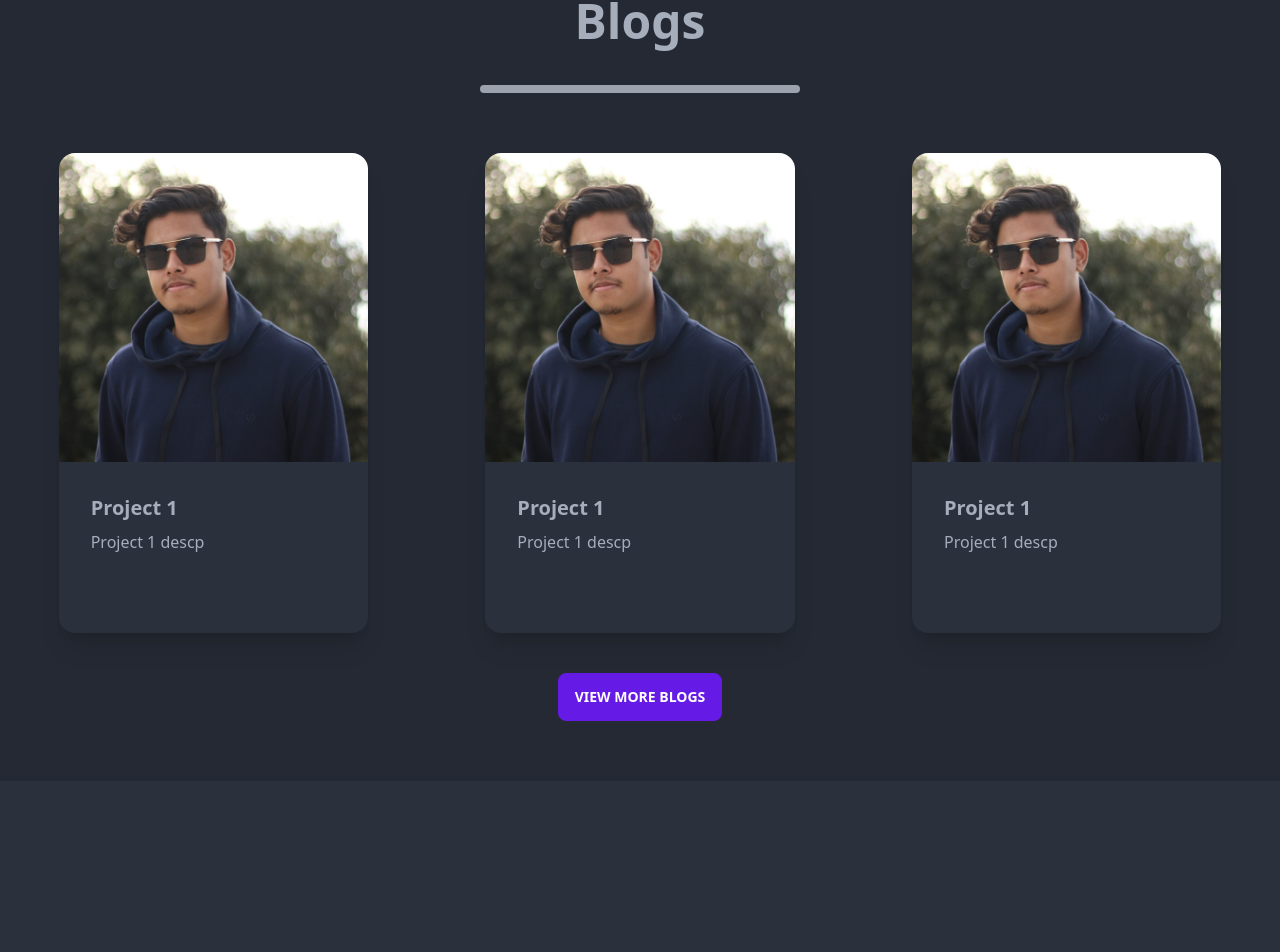
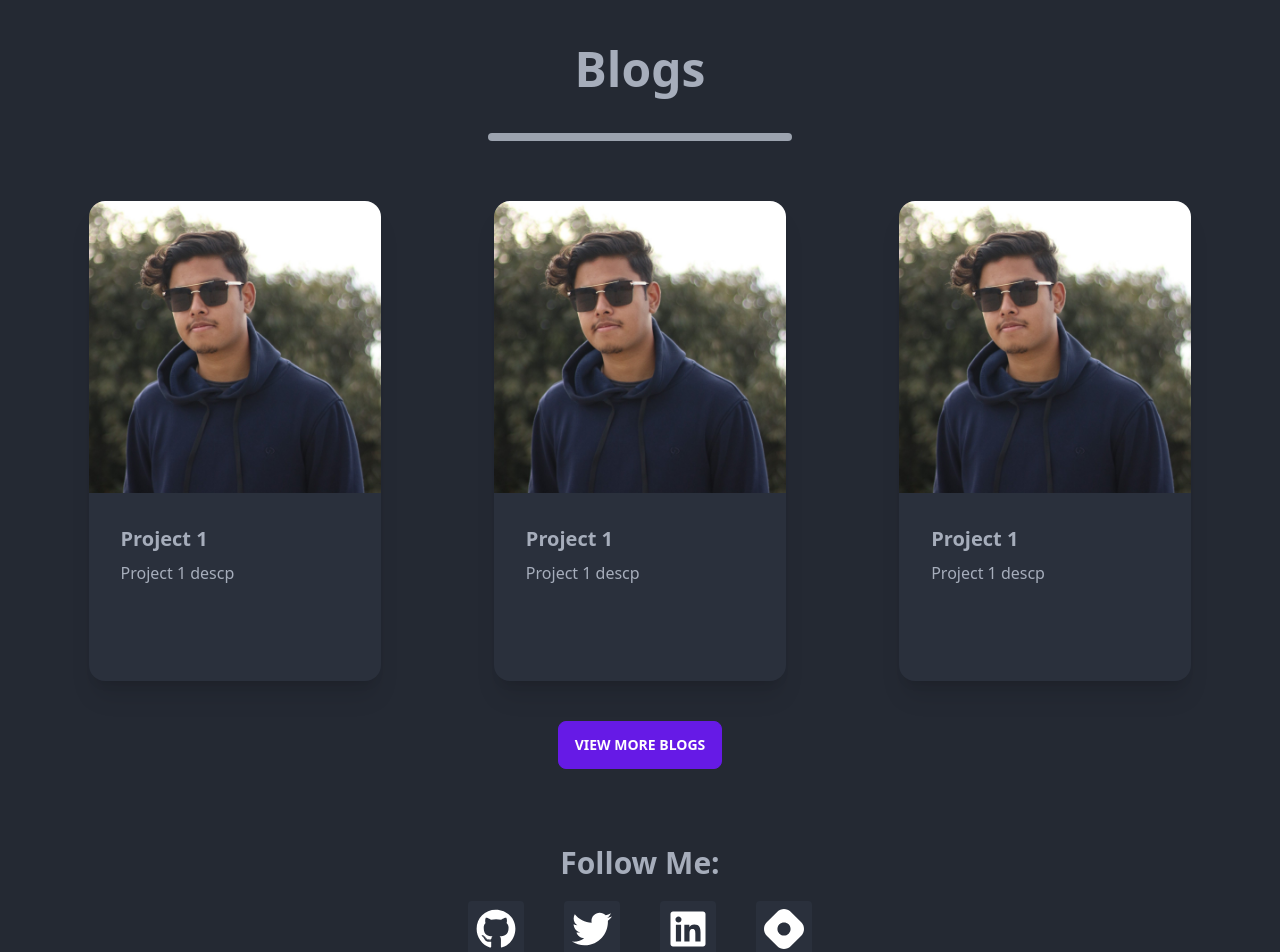
Before and after one commit to Abhinavxox/Portfolio-V2, a React (Vite) app: page / in a window 1280 px wide. Shown: the part 2435-3387 px from the top of the page. Before the commit the page ends 3216 px from the top, so only its background shows below. Built offline with nearby package versions, Linux system fonts and the light colour scheme; the HTML template or start-up script is replaced by a standard one.

Commit message:
<Fix>:[Added footer and animation fix ]

```diff
--- a/package.json
+++ b/package.json
@@ -14,7 +14,7 @@
     "daisyui": "^2.51.6",
     "react": "^18.2.0",
     "react-dom": "^18.2.0",
-    "react-intersection-observer": "^9.4.3",
+    "react-icons": "^4.9.0",
     "react-router-dom": "^6.11.1"
   },
   "devDependencies": {
--- a/src/App.jsx
+++ b/src/App.jsx
@@ -1,4 +1,5 @@
 import BlogsHero from "./components/BlogsHero";
+import Footer from "./components/Footer";
 import Hero from "./components/Hero";
 import Navbar from "./components/Navbar";
 import ProjectsHero from "./components/ProjectsHero";
@@ -13,6 +14,7 @@
         <Timeline />
         <ProjectsHero />
         <BlogsHero />
+        <Footer />
       </div>
     </>
   );
--- a/src/components/BlogsHero.jsx
+++ b/src/components/BlogsHero.jsx
@@ -1,8 +1,24 @@
 import React from "react";
 import Card from "../layouts/Card";
+import { useSpring, animated } from "@react-spring/web";
 
 const BlogsHero = () => {
+  const trailProps = useSpring({
+    from: { opacity: 0, transform: "translateY(50px)" },
+    to: { opacity: 1, transform: "translateY(0)" },
+    config: { duration: 1000 },
+  });
+
+  const imageProps = useSpring({
+    from: { opacity: 0 },
+    to: { opacity: 1 },
+    config: { duration: 1000 },
+  });
   return (
+    <animated.div
+      style={trailProps}
+      className="flex flex-col justify-center px-8 py-4 text-center lg:text-left"
+    >
       <div className="mx-auto py-10">
         <h1 className="text-5xl font-bold text-center pt-5">Blogs</h1>
         <div className="flex justify-center py-10">
@@ -31,6 +47,7 @@
           </button>
         </div>
       </div>
+    </animated.div>
   );
 };
 
--- /dev/null
+++ b/src/components/Footer.jsx
@@ -0,0 +1,62 @@
+import React from "react";
+const Footer = () => {
+  return (
+    <div className="pb-14">
+      <div className="w-full flex justify-center pb-5">
+        <h1 className="text-3xl font-bold">Follow Me:</h1>
+      </div>
+      <div className="w-full flex flex-row justify-center">
+        <div className="flex">
+          <div className="bg-base-100 w-14 h-14 rounded items-center justify-center flex mx-5 hover:scale-125 transition-transform duration-30">
+            <svg
+              xmlns="http://www.w3.org/2000/svg"
+              height="1em"
+              viewBox="0 0 496 512"
+              fill="white"
+              className="w-10 h-10"
+            >
+              <path d="M165.9 397.4c0 2-2.3 3.6-5.2 3.6-3.3.3-5.6-1.3-5.6-3.6 0-2 2.3-3.6 5.2-3.6 3-.3 5.6 1.3 5.6 3.6zm-31.1-4.5c-.7 2 1.3 4.3 4.3 4.9 2.6 1 5.6 0 6.2-2s-1.3-4.3-4.3-5.2c-2.6-.7-5.5.3-6.2 2.3zm44.2-1.7c-2.9.7-4.9 2.6-4.6 4.9.3 2 2.9 3.3 5.9 2.6 2.9-.7 4.9-2.6 4.6-4.6-.3-1.9-3-3.2-5.9-2.9zM244.8 8C106.1 8 0 113.3 0 252c0 110.9 69.8 205.8 169.5 239.2 12.8 2.3 17.3-5.6 17.3-12.1 0-6.2-.3-40.4-.3-61.4 0 0-70 15-84.7-29.8 0 0-11.4-29.1-27.8-36.6 0 0-22.9-15.7 1.6-15.4 0 0 24.9 2 38.6 25.8 21.9 38.6 58.6 27.5 72.9 20.9 2.3-16 8.8-27.1 16-33.7-55.9-6.2-112.3-14.3-112.3-110.5 0-27.5 7.6-41.3 23.6-58.9-2.6-6.5-11.1-33.3 2.6-67.9 20.9-6.5 69 27 69 27 20-5.6 41.5-8.5 62.8-8.5s42.8 2.9 62.8 8.5c0 0 48.1-33.6 69-27 13.7 34.7 5.2 61.4 2.6 67.9 16 17.7 25.8 31.5 25.8 58.9 0 96.5-58.9 104.2-114.8 110.5 9.2 7.9 17 22.9 17 46.4 0 33.7-.3 75.4-.3 83.6 0 6.5 4.6 14.4 17.3 12.1C428.2 457.8 496 362.9 496 252 496 113.3 383.5 8 244.8 8zM97.2 352.9c-1.3 1-1 3.3.7 5.2 1.6 1.6 3.9 2.3 5.2 1 1.3-1 1-3.3-.7-5.2-1.6-1.6-3.9-2.3-5.2-1zm-10.8-8.1c-.7 1.3.3 2.9 2.3 3.9 1.6 1 3.6.7 4.3-.7.7-1.3-.3-2.9-2.3-3.9-2-.6-3.6-.3-4.3.7zm32.4 35.6c-1.6 1.3-1 4.3 1.3 6.2 2.3 2.3 5.2 2.6 6.5 1 1.3-1.3.7-4.3-1.3-6.2-2.2-2.3-5.2-2.6-6.5-1zm-11.4-14.7c-1.6 1-1.6 3.6 0 5.9 1.6 2.3 4.3 3.3 5.6 2.3 1.6-1.3 1.6-3.9 0-6.2-1.4-2.3-4-3.3-5.6-2z" />
+            </svg>
+          </div>
+          <div className="bg-base-100 w-14 h-14 rounded items-center justify-center flex mx-5 hover:scale-125 transition-transform duration-30">
+            <svg
+              xmlns="http://www.w3.org/2000/svg"
+              height="1em"
+              viewBox="0 0 512 512"
+              fill="white"
+              className="w-10 h-10"
+            >
+              <path d="M459.37 151.716c.325 4.548.325 9.097.325 13.645 0 138.72-105.583 298.558-298.558 298.558-59.452 0-114.68-17.219-161.137-47.106 8.447.974 16.568 1.299 25.34 1.299 49.055 0 94.213-16.568 130.274-44.832-46.132-.975-84.792-31.188-98.112-72.772 6.498.974 12.995 1.624 19.818 1.624 9.421 0 18.843-1.3 27.614-3.573-48.081-9.747-84.143-51.98-84.143-102.985v-1.299c13.969 7.797 30.214 12.67 47.431 13.319-28.264-18.843-46.781-51.005-46.781-87.391 0-19.492 5.197-37.36 14.294-52.954 51.655 63.675 129.3 105.258 216.365 109.807-1.624-7.797-2.599-15.918-2.599-24.04 0-57.828 46.782-104.934 104.934-104.934 30.213 0 57.502 12.67 76.67 33.137 23.715-4.548 46.456-13.32 66.599-25.34-7.798 24.366-24.366 44.833-46.132 57.827 21.117-2.273 41.584-8.122 60.426-16.243-14.292 20.791-32.161 39.308-52.628 54.253z" />
+            </svg>
+          </div>
+
+          <div className="bg-base-100 w-14 h-14 rounded items-center justify-center flex mx-5 hover:scale-125 transition-transform duration-30">
+            <svg
+              xmlns="http://www.w3.org/2000/svg"
+              height="1em"
+              viewBox="0 0 448 512"
+              fill="white"
+              className="w-10 h-10"
+            >
+              <path d="M416 32H31.9C14.3 32 0 46.5 0 64.3v383.4C0 465.5 14.3 480 31.9 480H416c17.6 0 32-14.5 32-32.3V64.3c0-17.8-14.4-32.3-32-32.3zM135.4 416H69V202.2h66.5V416zm-33.2-243c-21.3 0-38.5-17.3-38.5-38.5S80.9 96 102.2 96c21.2 0 38.5 17.3 38.5 38.5 0 21.3-17.2 38.5-38.5 38.5zm282.1 243h-66.4V312c0-24.8-.5-56.7-34.5-56.7-34.6 0-39.9 27-39.9 54.9V416h-66.4V202.2h63.7v29.2h.9c8.9-16.8 30.6-34.5 62.9-34.5 67.2 0 79.7 44.3 79.7 101.9V416z" />
+            </svg>
+          </div>
+
+          <div className="bg-base-100 w-14 h-14 rounded items-center justify-center flex mx-5 hover:scale-125 transition-transform duration-30">
+            <svg
+              xmlns="http://www.w3.org/2000/svg"
+              height="1em"
+              viewBox="0 0 512 512"
+              fill="white"
+              className="w-10 h-10"
+            >
+              <path d="M35.19 171.1C-11.72 217.1-11.72 294 35.19 340.9L171.1 476.8C217.1 523.7 294 523.7 340.9 476.8L476.8 340.9C523.7 294 523.7 217.1 476.8 171.1L340.9 35.19C294-11.72 217.1-11.72 171.1 35.19L35.19 171.1zM315.5 315.5C282.6 348.3 229.4 348.3 196.6 315.5C163.7 282.6 163.7 229.4 196.6 196.6C229.4 163.7 282.6 163.7 315.5 196.6C348.3 229.4 348.3 282.6 315.5 315.5z" />
+            </svg>
+          </div>
+        </div>
+      </div>
+    </div>
+  );
+};
+
+export default Footer;
--- a/src/components/ProjectsHero.jsx
+++ b/src/components/ProjectsHero.jsx
@@ -1,8 +1,24 @@
 import React from "react";
 import Card from "../layouts/Card";
+import { useSpring, animated } from "@react-spring/web";
 
 const ProjectsHero = () => {
+  const trailProps = useSpring({
+    from: { opacity: 0, transform: "translateY(50px)" },
+    to: { opacity: 1, transform: "translateY(0)" },
+    config: { duration: 1000 },
+  });
+
+  const imageProps = useSpring({
+    from: { opacity: 0 },
+    to: { opacity: 1 },
+    config: { duration: 1000 },
+  });
   return (
+    <animated.div
+      style={trailProps}
+      className="flex flex-col justify-center px-8 py-4 text-center lg:text-left"
+    >
       <div className="mx-auto py-10">
         <h1 className="text-5xl font-bold text-center pt-5">Projects</h1>
         <div className="flex justify-center py-10">
@@ -31,6 +47,7 @@
           </button>
         </div>
       </div>
+    </animated.div>
   );
 };
 
--- a/src/layouts/Card.jsx
+++ b/src/layouts/Card.jsx
@@ -3,7 +3,7 @@
 const Card = (props) => {
   return (
     <div className="flex justify-center px-5">
-      <div className="card xl:w-4/5 w-full bg-base-100 shadow-xl h-[60vh] my-5 hover:scale-105 transition-transform duration-30">
+      <div className="card xl:w-4/5 w-full bg-base-100 shadow-xl h-[50vh] xl:h-[60vh] my-5 hover:scale-105 transition-transform duration-30">
         <figure>
           <img src={props.image} alt={props.title} />
         </figure>
```
Also changed, not shown: 1 other file (tests, documents, lock files or other folders). Lines whose indentation alone changed are shown as unchanged.
